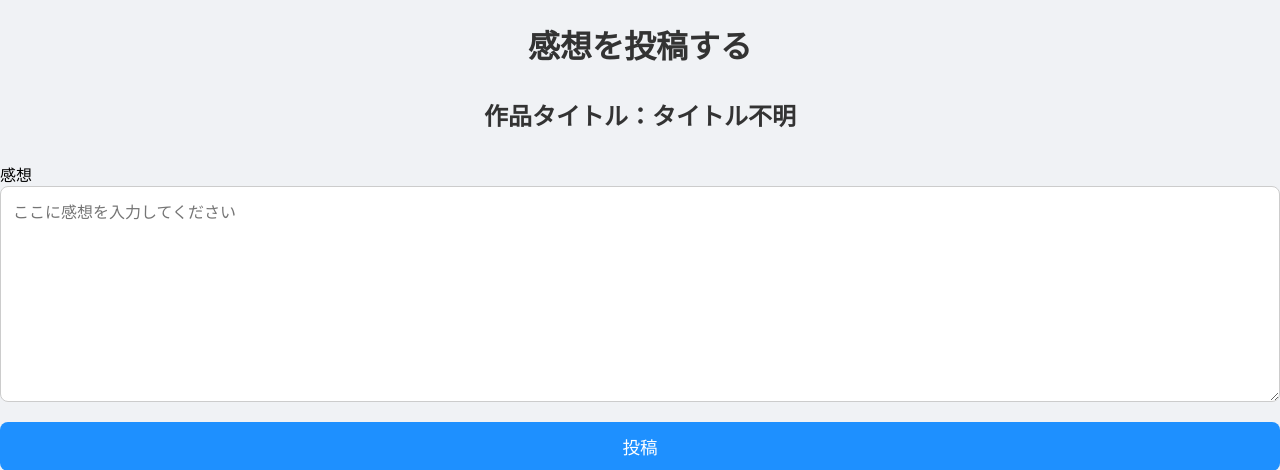
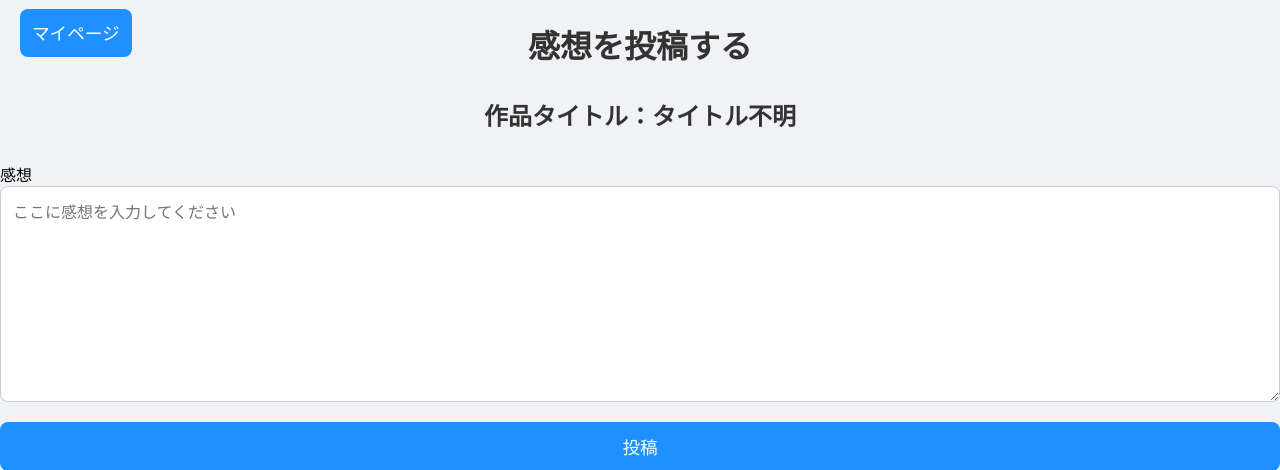
Before and after one commit to yabukilab/yabuki-b, a PHP site: page /gamen5.php in a window 1280 px wide. Shown: the top 470 px of the page. Run offline with PHP 8.4, Linux system fonts and the light colour scheme.

Commit message:
マイページボタン配置

```diff
--- a/htdocs/gamen5.php
+++ b/htdocs/gamen5.php
@@ -27,5 +27,10 @@ $title = $_GET['title'] ?? 'タイトル不明';
             <button type="submit" class="btn">他の人の感想を見る</button>
         </form>
     </div>
+
+    <div class="mypage-button">
+       <a href="gamen4.php" class="btn">マイページ</a>
+    </div>
+
 </body>
 </html>
--- a/htdocs/gamen8.php
+++ b/htdocs/gamen8.php
@@ -31,6 +31,11 @@
             ?>
         </div>
 
+        <div class="mypage-button">
+            <a href="gamen4.php" class="btn">マイページ</a>
+        </div>
+
+
         <div style="margin-top: 20px;">
             <a href="gamen5.php" class="btn">感想投稿に戻る</a>
         </div>
--- a/htdocs/style.css
+++ b/htdocs/style.css
@@ -53,6 +53,20 @@ h1, h2 {
     outline: none;
 }
 
+
+
+/* 左上に固定表示するマイページボタン */
+.mypage-button {
+    position: fixed;
+    top: 20px;
+    left: 20px;  /* ← right: 20px を left: 20px に変更 */
+    z-index: 999;
+}
+
+
+
+
+
 /* 汎用ボタン */
 .btn {
     font-size: 1.1rem;
@@ -61,6 +75,7 @@ h1, h2 {
     background-color: #1e90ff;
     color: white;
     border: none;
+    text-decoration: none;
     cursor: pointer;
     transition: background-color 0.3s;
 }
```
